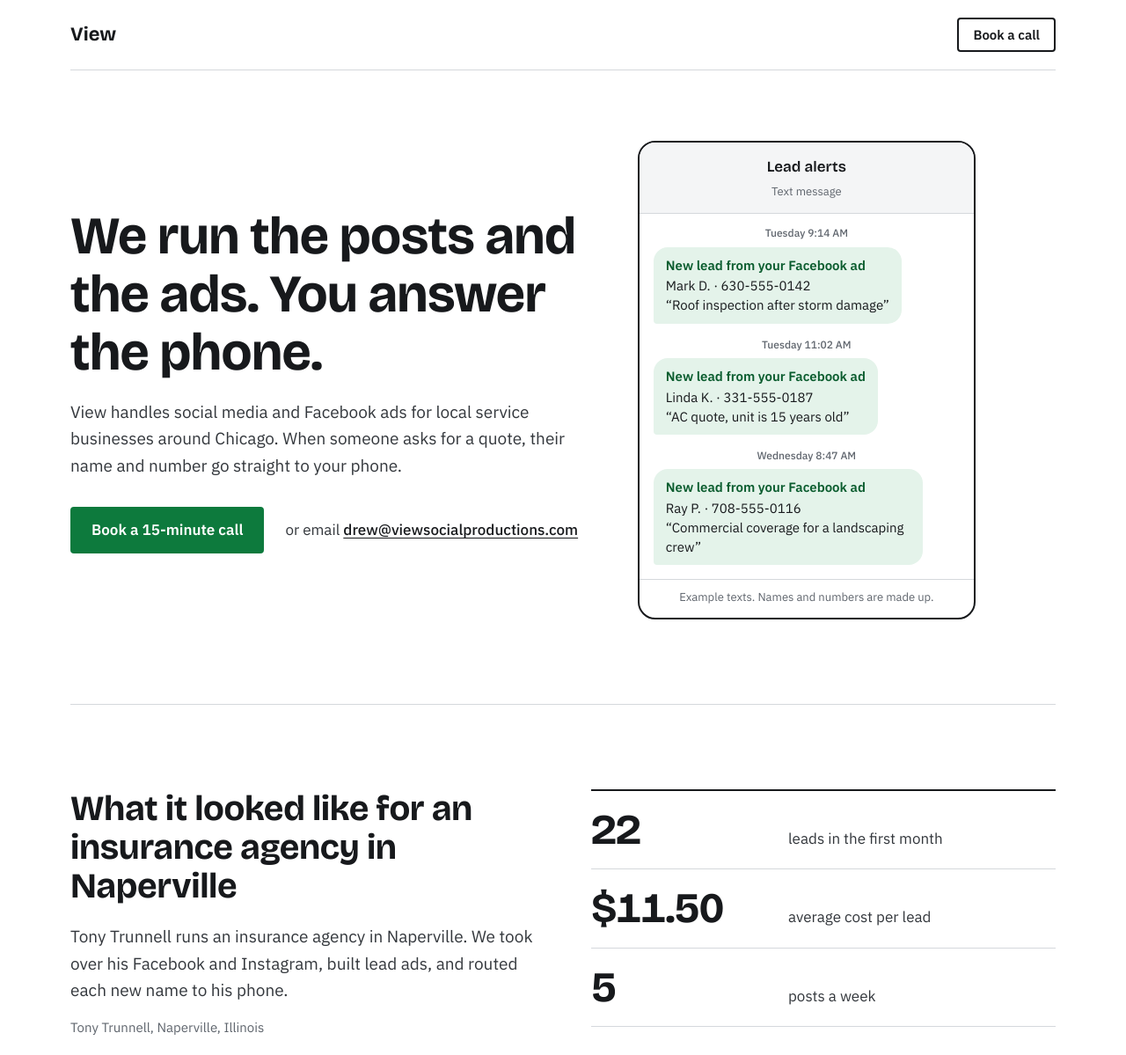
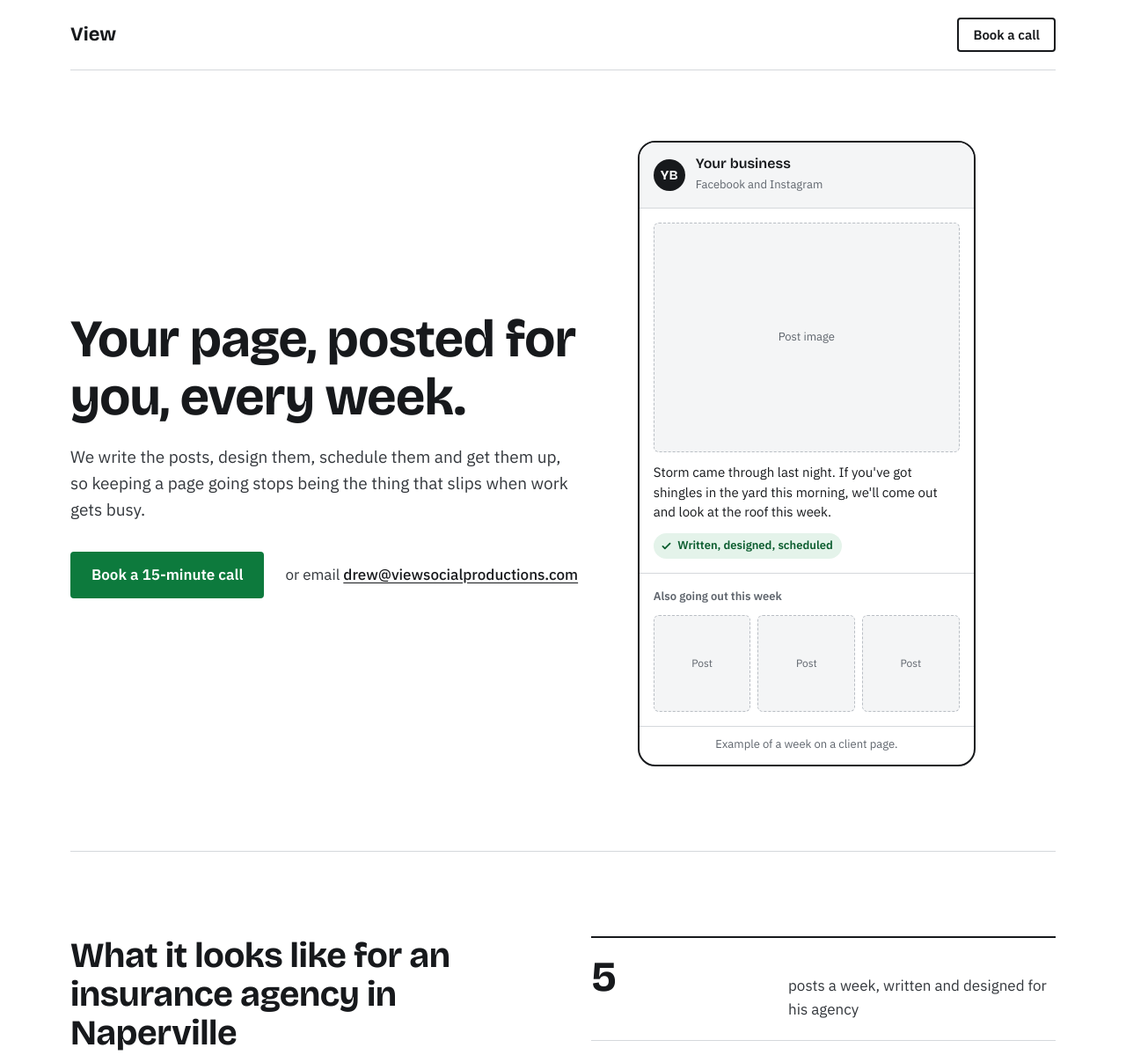
Before and after one commit to jdcon31/view-site, a plain HTML site: page index.html in a window 1280 px wide. Shown: the top 1199 px of the page at 88% size. Drawn offline with nearby package versions, Linux system fonts and the light colour scheme.

Commit message:
Lead the page with the content offer, not ads
Match the cold email: hero is about posts going up every week, the hero
panel shows an example feed instead of lead notifications, and the proof
section reframes around running Tony's account with the ad figures moved
down and labeled. Drops every lead-texting claim, since that does not
exist yet.

Co-Authored-By: Claude Opus 5 (1M context) <noreply@anthropic.com>

```diff
--- a/index.html
+++ b/index.html
@@ -3,8 +3,8 @@
 <head>
   <meta charset="utf-8">
   <meta name="viewport" content="width=device-width, initial-scale=1">
-  <title>View LLC — Social media and Facebook ads for local service businesses in the Chicago suburbs</title>
-  <meta name="description" content="View runs the posts and the Facebook ads for owner-run service businesses around Chicago. Leads are texted straight to your phone. $800 a month, no contract.">
+  <title>View LLC — Social media posts, written and scheduled for local service businesses around Chicago</title>
+  <meta name="description" content="View writes, designs and schedules five posts a week for owner-run service businesses in the Chicago suburbs, so keeping a page going stops being the thing that slips.">
   <link rel="preconnect" href="https://fonts.googleapis.com">
   <link rel="preconnect" href="https://fonts.gstatic.com" crossorigin>
   <link href="https://fonts.googleapis.com/css2?family=Bricolage+Grotesque:opsz,wght@12..96,600;12..96,700&family=IBM+Plex+Sans:wght@400;500;600&display=swap" rel="stylesheet">
@@ -16,8 +16,8 @@
       --rule: #d5d8dc;
       --paper: #ffffff;
       --panel: #f4f5f6;
-      /* The one accent. It means "a lead reached the phone": the texted marker,
-         and the button that gets you there. Nowhere else. */
+      /* The one accent. It means "this is handled and going out": the scheduled
+         markers on the feed, and the button that gets you there. Nowhere else. */
       --accent: #0d7a3d;
       --accent-ink: #0a5c2e;
       --accent-soft: #e4f3ea;
@@ -149,62 +149,101 @@
     .hero-actions .alt { color: var(--body); }
     .hero-actions .alt a { font-weight: 500; }
 
-    /* Lead panel: the text hitting the owner's phone. That's the product. */
-    .phone {
+    /* The feed: the work itself, which is what we sell. */
+    .feed {
       border: 2px solid var(--ink);
       border-radius: 20px;
       background: var(--paper);
       max-width: 24rem;
       overflow: hidden;
     }
-    .phone-head {
-      padding: 0.875rem 1.25rem 0.75rem;
+    .feed-head {
+      display: flex;
+      align-items: center;
+      gap: 0.75rem;
+      padding: 0.875rem 1rem;
       border-bottom: 1px solid var(--rule);
       background: var(--panel);
-      text-align: center;
     }
-    .phone-head strong {
+    .avatar {
+      width: 2.25rem;
+      height: 2.25rem;
+      flex: none;
+      border-radius: 50%;
+      background: var(--ink);
+      color: #fff;
+      display: grid;
+      place-items: center;
+      font-family: var(--heading);
+      font-weight: 700;
+      font-size: 0.9375rem;
+    }
+    .feed-head strong {
       display: block;
       font-family: var(--heading);
       font-weight: 600;
-      font-size: 1.0625rem;
+      font-size: 1rem;
+      color: var(--ink);
+      line-height: 1.2;
+    }
+    .feed-head .sub { font-size: 0.8125rem; color: var(--muted); }
+
+    .post { padding: 1rem; }
+    /* Placeholder frame. Swap for <img src="..." alt="..."> when real posts land. */
+    .shot {
+      background: var(--panel);
+      border: 1px dashed #b9bec4;
+      border-radius: 6px;
+      display: grid;
+      place-items: center;
+      font-size: 0.8125rem;
+      color: var(--muted);
+      text-align: center;
+      padding: 0.5rem;
+    }
+    .post .shot { aspect-ratio: 4 / 3; }
+    .post-cap {
+      margin-top: 0.75rem;
+      font-size: 0.9375rem;
+      line-height: 1.5;
       color: var(--ink);
     }
-    .phone-head span { font-size: 0.8125rem; color: var(--muted); }
-    .thread {
+    .scheduled {
+      margin-top: 0.75rem;
+      display: inline-flex;
+      align-items: center;
+      gap: 0.4rem;
+      font-size: 0.8125rem;
+      font-weight: 600;
+      color: var(--accent-ink);
+      background: var(--accent-soft);
+      padding: 0.25rem 0.625rem 0.25rem 0.5rem;
+      border-radius: 999px;
+    }
+    .scheduled svg { width: 13px; height: 13px; flex: none; }
+
+    .queue {
+      padding: 0 1rem 1rem;
+      border-top: 1px solid var(--rule);
+      padding-top: 1rem;
+    }
+    .queue-label {
+      font-size: 0.8125rem;
+      font-weight: 600;
+      color: var(--muted);
+      margin-bottom: 0.625rem;
+    }
+    .queue ul {
       list-style: none;
       margin: 0;
-      padding: 0.75rem 1rem 1rem;
+      padding: 0;
       display: grid;
-      gap: 0.875rem;
+      grid-template-columns: repeat(3, 1fr);
+      gap: 0.5rem;
     }
-    .msg { display: grid; gap: 0.375rem; }
-    .msg time {
-      justify-self: center;
-      font-size: 0.75rem;
-      font-weight: 500;
-      color: var(--muted);
-      font-variant-numeric: tabular-nums;
-    }
-    .bubble {
-      justify-self: start;
-      max-width: 88%;
-      background: var(--accent-soft);
-      color: var(--ink);
-      padding: 0.625rem 0.875rem;
-      border-radius: 16px 16px 16px 4px;
-      font-size: 0.9375rem;
-      line-height: 1.45;
-    }
-    .bubble b {
-      display: block;
-      color: var(--accent-ink);
-      font-weight: 600;
-      margin-bottom: 0.125rem;
-    }
-    .bubble .num { font-variant-numeric: tabular-nums; }
-    .phone-foot {
-      padding: 0.625rem 1.25rem 0.75rem;
+    .queue .shot { aspect-ratio: 1 / 1; font-size: 0.75rem; }
+    .feed-foot {
+      padding: 0.625rem 1rem 0.75rem;
       border-top: 1px solid var(--rule);
       font-size: 0.8125rem;
       color: var(--muted);
@@ -243,6 +282,15 @@
       min-width: 4.25em;
     }
     .figure span { color: var(--body); }
+    .figures h3 {
+      margin-top: 2rem;
+      padding-bottom: 0.75rem;
+      font-size: 1rem;
+      font-weight: 600;
+      color: var(--muted);
+      border-bottom: 2px solid var(--ink);
+      max-width: 22em;
+    }
     .who { margin-top: 1rem; color: var(--muted); font-size: 0.9375rem; }
 
     /* What you get */
@@ -317,46 +365,47 @@
     <section class="hero wrap" id="top">
       <div class="hero-grid">
         <div>
-          <h1>We run the posts and the ads. You answer the phone.</h1>
-          <p class="lede">View handles social media and Facebook ads for local service businesses around Chicago. When someone asks for a quote, their name and number go straight to your phone.</p>
+          <h1>Your page, posted for you, every week.</h1>
+          <p class="lede">We write the posts, design them, schedule them and get them up, so keeping a page going stops being the thing that slips when work gets busy.</p>
           <div class="hero-actions">
             <a class="btn btn-primary" href="https://cal.com/drew-connell-cpwgzp/15min">Book a 15-minute call</a>
             <p class="alt">or email <a href="mailto:drew@viewsocialproductions.com">drew@viewsocialproductions.com</a></p>
           </div>
         </div>
 
-        <aside class="phone" aria-labelledby="phone-title">
-          <div class="phone-head">
-            <strong id="phone-title">Lead alerts</strong>
-            <span>Text message</span>
+        <!--
+          Example feed. Replace each .shot placeholder with a real client post:
+          <img src="posts/whatever.jpg" alt="Describe the post"> styled to fill the box,
+          and swap the caption below for that post's real copy.
+        -->
+        <aside class="feed" aria-labelledby="feed-title">
+          <div class="feed-head">
+            <span class="avatar" aria-hidden="true">YB</span>
+            <span>
+              <strong id="feed-title">Your business</strong>
+              <span class="sub">Facebook and Instagram</span>
+            </span>
           </div>
-          <ol class="thread">
-            <li class="msg">
-              <time datetime="2026-09-15T09:14">Tuesday 9:14 AM</time>
-              <p class="bubble">
-                <b>New lead from your Facebook ad</b>
-                Mark D. &middot; <span class="num">630-555-0142</span><br>
-                &ldquo;Roof inspection after storm damage&rdquo;
-              </p>
-            </li>
-            <li class="msg">
-              <time datetime="2026-09-15T11:02">Tuesday 11:02 AM</time>
-              <p class="bubble">
-                <b>New lead from your Facebook ad</b>
-                Linda K. &middot; <span class="num">331-555-0187</span><br>
-                &ldquo;AC quote, unit is 15 years old&rdquo;
-              </p>
-            </li>
-            <li class="msg">
-              <time datetime="2026-09-16T08:47">Wednesday 8:47 AM</time>
-              <p class="bubble">
-                <b>New lead from your Facebook ad</b>
-                Ray P. &middot; <span class="num">708-555-0116</span><br>
-                &ldquo;Commercial coverage for a landscaping crew&rdquo;
-              </p>
-            </li>
-          </ol>
-          <div class="phone-foot">Example texts. Names and numbers are made up.</div>
+
+          <div class="post">
+            <div class="shot" aria-hidden="true">Post image</div>
+            <p class="post-cap">Storm came through last night. If you've got shingles in the yard this morning, we'll come out and look at the roof this week.</p>
+            <p class="scheduled">
+              <svg viewBox="0 0 16 16" aria-hidden="true" focusable="false"><path d="M3 8.5l3 3 7-7" fill="none" stroke="currentColor" stroke-width="2.2" stroke-linecap="round" stroke-linejoin="round"/></svg>
+              Written, designed, scheduled
+            </p>
+          </div>
+
+          <div class="queue">
+            <p class="queue-label">Also going out this week</p>
+            <ul>
+              <li><div class="shot" aria-hidden="true">Post</div></li>
+              <li><div class="shot" aria-hidden="true">Post</div></li>
+              <li><div class="shot" aria-hidden="true">Post</div></li>
+            </ul>
+          </div>
+
+          <div class="feed-foot">Example of a week on a client page.</div>
         </aside>
       </div>
     </section>
@@ -365,14 +414,15 @@
     <section class="wrap" aria-labelledby="proof-title">
       <div class="proof-grid">
         <div>
-          <h2 id="proof-title">What it looked like for an insurance agency in Naperville</h2>
-          <p class="lede">Tony Trunnell runs an insurance agency in Naperville. We took over his Facebook and Instagram, built lead ads, and routed each new name to his phone.</p>
+          <h2 id="proof-title">What it looks like for an insurance agency in Naperville</h2>
+          <p class="lede">Tony Trunnell runs an insurance agency in Naperville. We took over his Facebook and Instagram and have been posting for him since, so his page keeps moving without him thinking about it.</p>
           <p class="who">Tony Trunnell, Naperville, Illinois</p>
         </div>
         <div class="figures">
+          <div class="figure"><b>5</b><span>posts a week, written and designed for his agency</span></div>
+          <h3>From the Facebook ads we also ran for him</h3>
           <div class="figure"><b>22</b><span>leads in the first month</span></div>
           <div class="figure"><b>$11.50</b><span>average cost per lead</span></div>
-          <div class="figure"><b>5</b><span>posts a week</span></div>
         </div>
       </div>
     </section>
@@ -383,19 +433,19 @@
       <ul class="items">
         <li>
           <h3>Five posts a week</h3>
-          <p>Written and scheduled for you. You see them before they go out if you want to, or you let them run.</p>
+          <p>Written, designed and scheduled for your page. Photos of your work, your crew, the jobs you finished, the things customers keep asking about.</p>
+        </li>
+        <li>
+          <h3>As much say as you want</h3>
+          <p>You see the posts before they go out if you want to, or you leave it to us and find out when your customers do.</p>
+        </li>
+        <li>
+          <h3>A plain monthly report</h3>
+          <p>What went out, what people looked at, and what we're doing next month. One page.</p>
         </li>
         <li>
           <h3>Facebook and Instagram ads</h3>
-          <p>Built and managed, targeted to the towns you serve and nowhere else.</p>
-        </li>
-        <li>
-          <h3>Leads on your phone</h3>
-          <p>Every lead is texted to you the moment it comes in, with the person's name, number, and what they asked about.</p>
-        </li>
-        <li>
-          <h3>A plain monthly report</h3>
-          <p>What ran, what it cost, and how many leads came in. One page.</p>
+          <p>Available on top of the posting for clients who want leads as well as presence. Built and managed, targeted to the towns you serve.</p>
         </li>
       </ul>
     </section>
@@ -404,8 +454,8 @@
     <section class="wrap" aria-labelledby="after-title">
       <h2 id="after-title">What happens after the call</h2>
       <div class="after">
-        <p class="lede">We look at what you're running now: your page, any ads, what's brought in work and what hasn't.</p>
-        <p>Then we put together what we'd post and what we'd spend for your towns, and send it over. You decide. Pricing is quoted on the call, not on this page.</p>
+        <p class="lede">We look at what you're running now: your page, what you've posted, what's brought in work and what hasn't.</p>
+        <p>Then we put together what we'd post for you over a month and send it over. You decide.</p>
       </div>
     </section>
 
```
